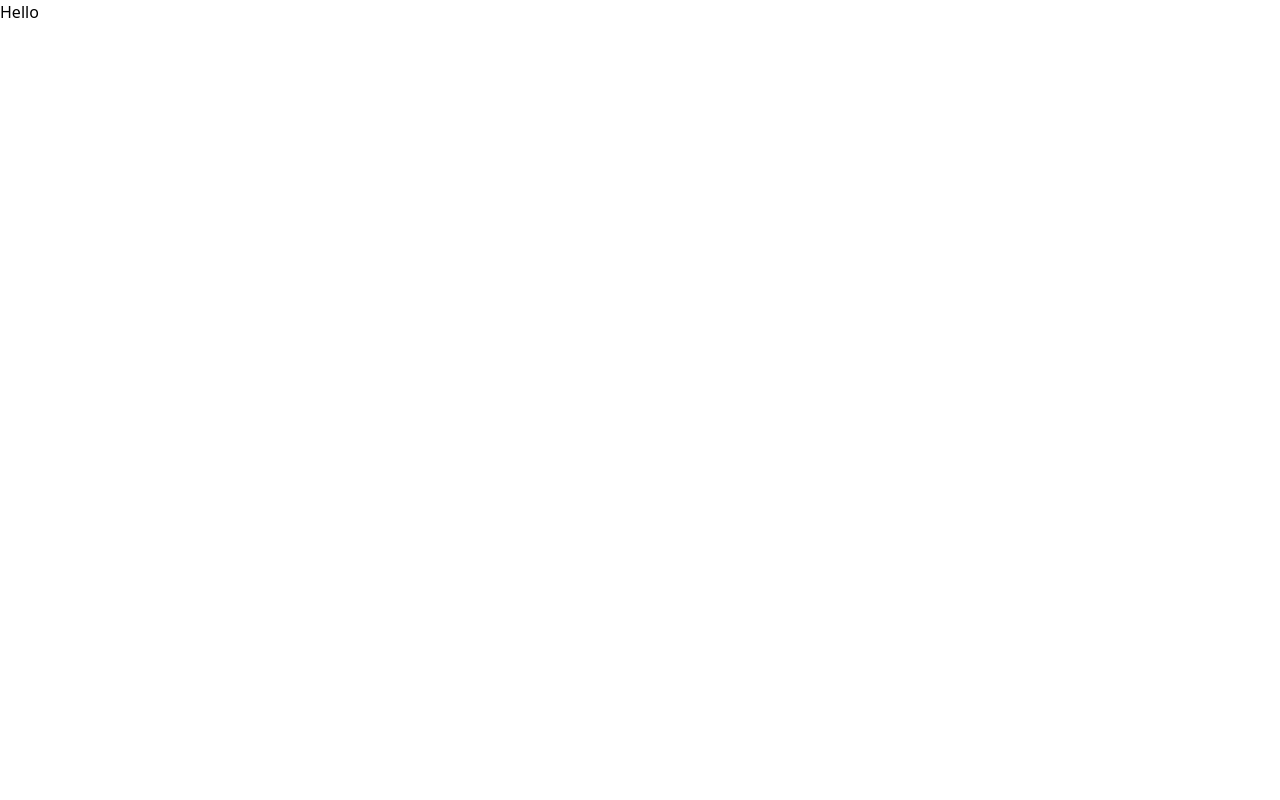
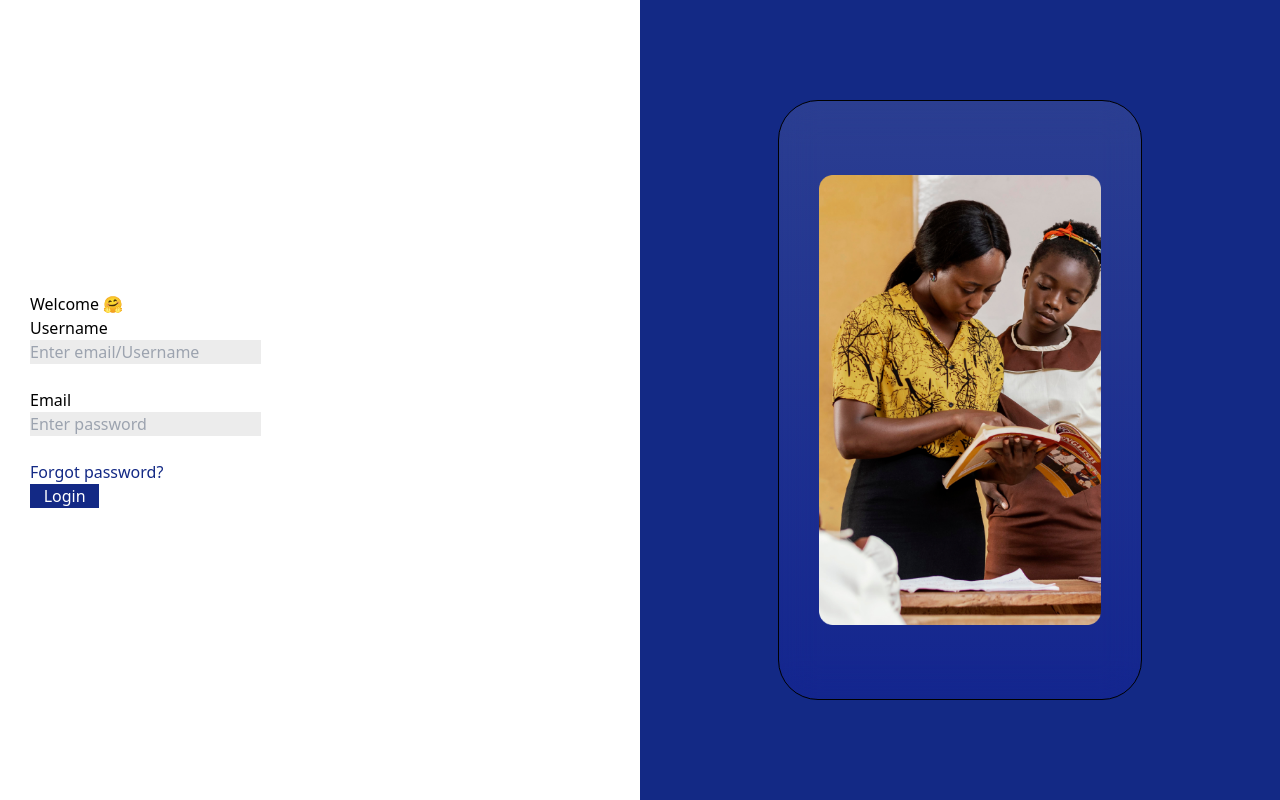
Before and after one commit to Mereson/datum-fe, a React (Vite) app: page /login in a window 1280 px wide. Built offline with nearby package versions, Linux system fonts and the light colour scheme.

Commit message:
second commit

```diff
--- a/src/appRouter.jsx
+++ b/src/appRouter.jsx
@@ -9,7 +9,7 @@ const router = createBrowserRouter([
   {
     path: "/",
     element: <LandingPage />,
-	}
+  },
 ]);
 
 export default router;
--- a/src/pages/login/index.jsx
+++ b/src/pages/login/index.jsx
@@ -1,3 +1,54 @@
+import styles from "./style.module.css";
+import schoolchild from "../../assets/schoolchild.png";
+// import union from "../../assets/union.png";
+
 export const Login = () => {
-  return <div>Hello</div>;
+  return (
+    <div className={styles.container}>
+      <section className={styles["left-section"]}>
+        <div className={styles["form-section"]}>
+          <form action="submit">
+            <h1>Welcome 🤗</h1>
+            <label htmlFor="username"> Username </label>
+            <br></br>
+            <input
+              type="text"
+              placeholder="Enter email/Username"
+              id="name"
+              name="name"
+              required
+            ></input>
+            <br></br>
+
+            <label htmlFor="email">Email</label>
+            <br></br>
+            <input
+              type="email"
+              placeholder="Enter password"
+              id="email"
+              name="email"
+              required
+            ></input>
+            <br></br>
+            {/* <img src={union} alt="show-password" /> */}
+
+            <p className={styles.forgotpassword}>Forgot password?</p>
+
+            <button className={styles.bluebutton} type="submit">
+              Login
+            </button>
+          </form>
+        </div>
+      </section>
+      <section className={styles["right-section"]}>
+        <div className={styles.imagecontainer}>
+          <img
+            className={styles.image}
+            src={schoolchild}
+            alt="schoolchild and teacher"
+          />
+        </div>
+      </section>
+    </div>
+  );
 };
--- /dev/null
+++ b/src/pages/login/style.module.css
@@ -0,0 +1,72 @@
+.container {
+  display: flex;
+  justify-content: space-between;
+}
+/* .styles.header {
+  font-size: large;
+  font-weight: 700;
+  line-height: 48.41px;
+  text-align: left;
+} */
+.left-section {
+  width: 50%;
+  display: flex;
+  align-items: center;
+  padding-left: 1.875rem;
+}
+input {
+  background-color: #ececec;
+  display: flex;
+  padding: 16px;
+  flex-direction: column;
+  justify-content: center;
+  align-items: flex-start;
+  gap: 4px;
+  align-self: stretch;
+}
+.bluebutton {
+  background-color: #132985;
+  color: #ffffff;
+  width: 30%;
+}
+.forgotpassword {
+  color: #132985;
+}
+
+.right-section {
+  width: 50%;
+  background-color: #132985;
+  height: 100vh;
+  display: flex;
+  justify-content: center;
+  align-items: center;
+}
+
+.imagecontainer {
+  display: flex;
+  justify-content: center;
+  align-items: center;
+  padding: 0 40px;
+  /* background: linear-gradient(90deg, #ffffff 0%, #1811e7 35%); */
+  border: 1px solid;
+  height: 600px;
+  border-radius: 40px;
+  background: linear-gradient(
+    180deg,
+    rgba(255, 255, 255, 0.1) 0%,
+    rgba(24, 17, 231, 0.1) 100%
+  );
+  backdrop-filter: blur(19px);
+}
+.image {
+  height: 450px;
+  width: 282px;
+}
+.form-section > h1 {
+  color: #000;
+  font-family: Inter;
+  font-size: 40px;
+  font-style: normal;
+  font-weight: 700;
+  line-height: normal;
+}
```
Also changed, not shown: src/assets/Union.png (added), src/assets/schoolchild.png (added), src/components/footer.jsx (added), src/components/footer.modules.css (added), src/pages/login/style.modules.css (deleted). Lines whose indentation alone changed are shown as unchanged.
